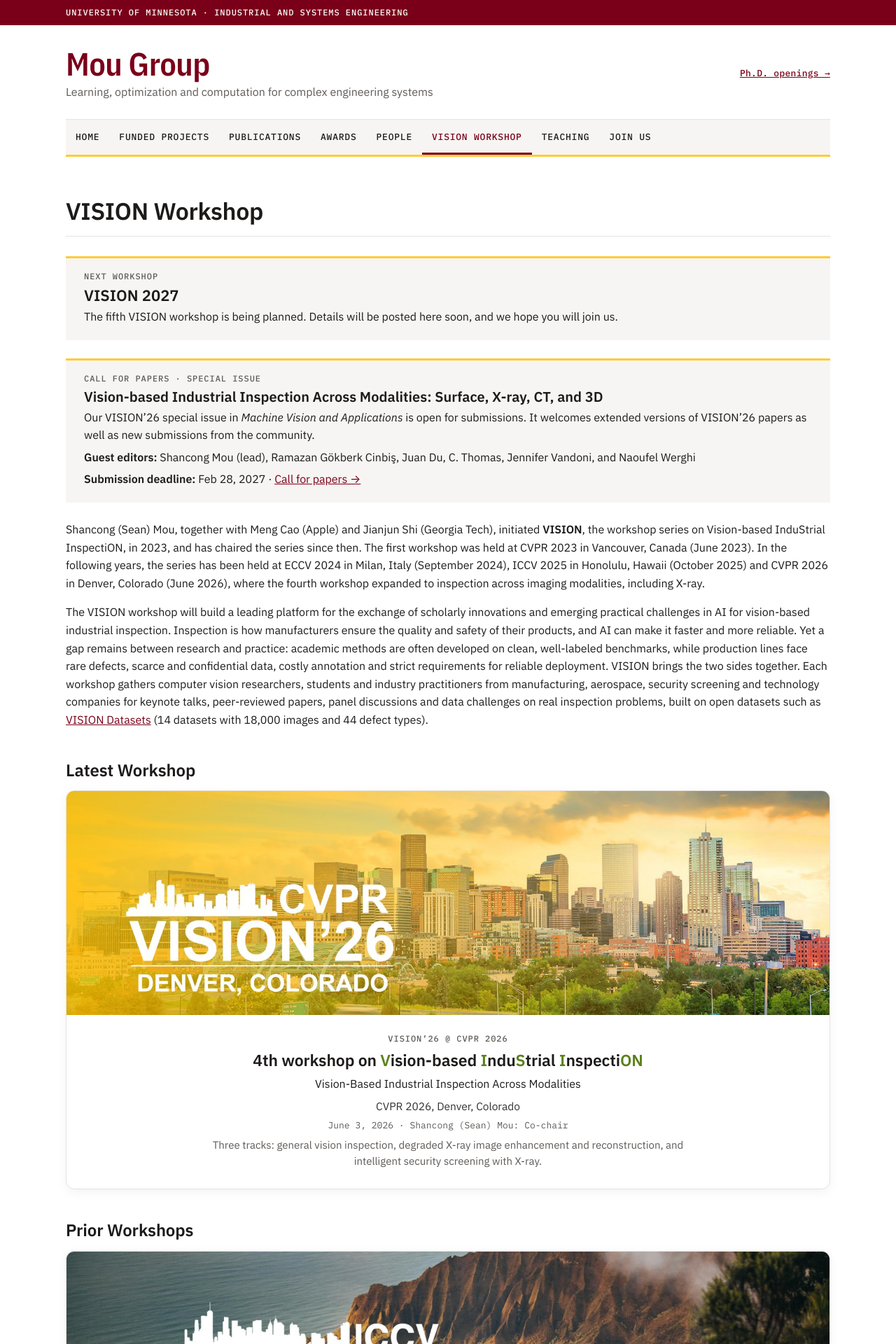
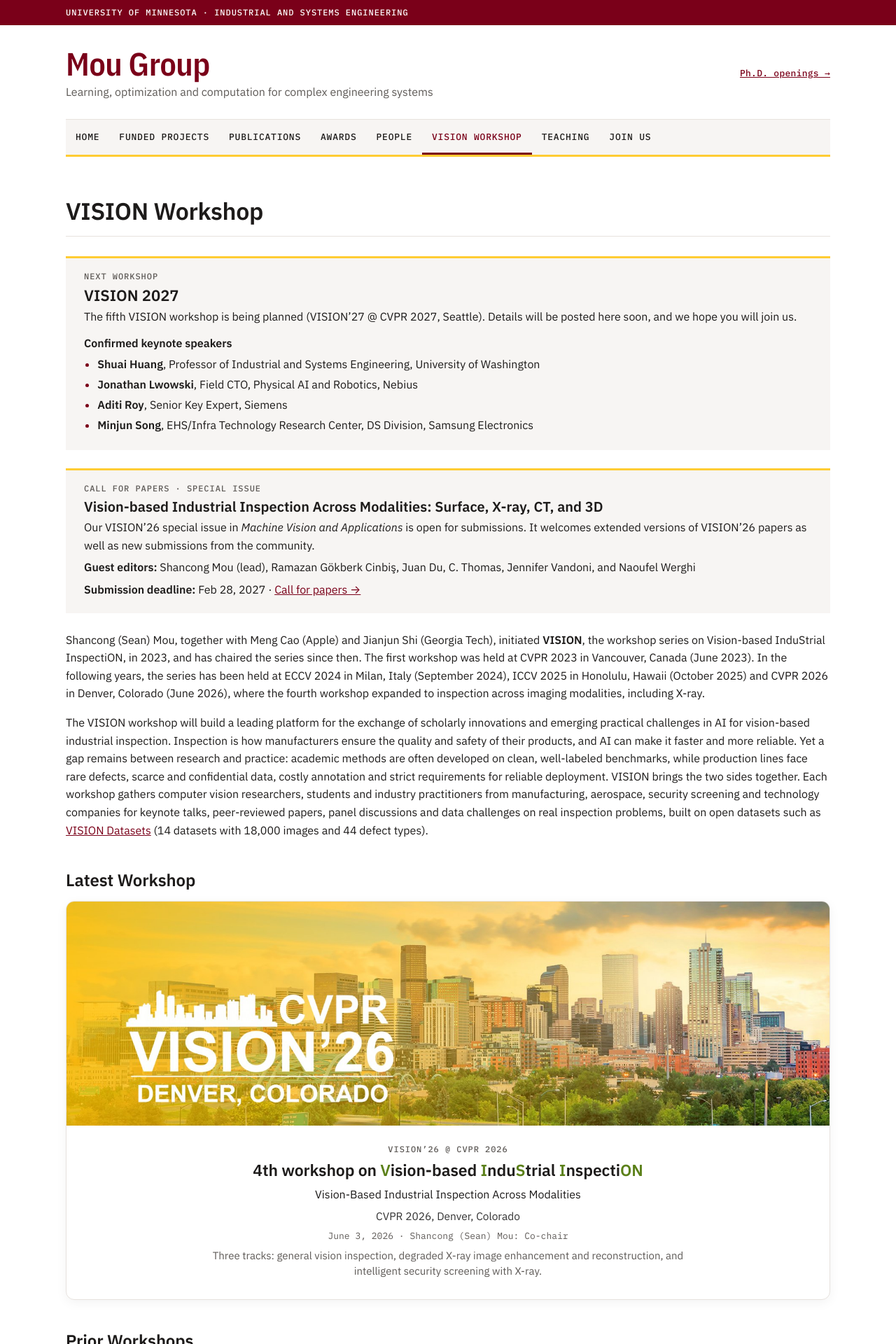
Before and after one commit to Mou-group-UMN/mou-group-umn.github.io, a Jekyll site: the page built from workshops.html, in a window 1280 px wide. Shown: the top 1920 px of the page at 70% size. Built offline with Jekyll 4.4.1, drawn with Linux system fonts in a browser that asks for light colours.

Commit message:
VISION Workshop: Next workshop text (VISION'27 @ CVPR 2027, Seattle) and confirmed keynote speakers
Co-Authored-By: Claude Opus 5.5 <noreply@anthropic.com>
Claude-Session: https://claude.ai/code/session_01XBj4b1asWe9EJC5WfSpYSG

```diff
--- a/assets/css/style.css
+++ b/assets/css/style.css
@@ -229,6 +229,7 @@ sup.mk{line-height:0;padding-left:1px;color:var(--maroon);font-weight:700}   /*
 .ws-next-title{margin:4px 0 4px;font-size:22px;font-weight:600;line-height:1.3;color:var(--ink)}
 .ws-next p{margin:0}
 .ws-cfp p+p{margin-top:6px}.ws-cfp .ws-next-title{font-size:20px}   /* special-issue call for papers, under Next workshop */
+.ws-next .ws-spk-h{margin-top:12px}.ws-spk{margin:.3em 0 0;padding-left:1.2em}.ws-spk li{margin:.2em 0}.ws-spk li::marker{color:var(--maroon)}   /* confirmed keynote speakers, in the Next workshop box */
 
 /* footer */
 .site-footer{padding-bottom:40px;color:var(--muted);font-size:14px;line-height:1.6}
--- a/workshops.html
+++ b/workshops.html
@@ -3,11 +3,18 @@ layout: default
 title: VISION Workshop
 permalink: /workshops/
 ---
-{% comment %} Next workshop, shown first. Add the venue, dates and link once they are confirmed. {% endcomment %}
+{% comment %} Next workshop, shown first. Add the dates and link once they are confirmed. Keynote speakers: list only those who have confirmed, alphabetical by last name (Sean, 2026-11-05). {% endcomment %}
 <aside class="ws-next" aria-label="Next workshop">
 <div class="eyebrow">Next workshop</div>
 <div class="ws-next-title">VISION 2027</div>
-<p>The fifth VISION workshop is being planned. Details will be posted here soon, and we hope you will join us.</p>
+<p>The fifth VISION workshop is being planned (VISION’27 @ CVPR 2027, Seattle). Details will be posted here soon, and we hope you will join us.</p>
+<p class="ws-spk-h"><strong>Confirmed keynote speakers</strong></p>
+<ul class="ws-spk">
+<li><strong>Shuai Huang</strong>, Professor of Industrial and Systems Engineering, University of Washington</li>
+<li><strong>Jonathan Lwowski</strong>, Field CTO, Physical AI and Robotics, Nebius</li>
+<li><strong>Aditi Roy</strong>, Senior Key Expert, Siemens</li>
+<li><strong>Minjun Song</strong>, EHS/Infra Technology Research Center, DS Division, Samsung Electronics</li>
+</ul>
 </aside>
 {% comment %} Special-issue call for papers, shown until the submission deadline (Feb 28, 2027); the script also hides it after that date between rebuilds. {% endcomment %}{% assign cfp_today = site.time | date: "%Y%m%d" | plus: 0 %}{% if cfp_today <= 20270228 %}
 <aside class="ws-next ws-cfp" aria-label="Special issue call for papers" data-until="2027-02-28">
```
